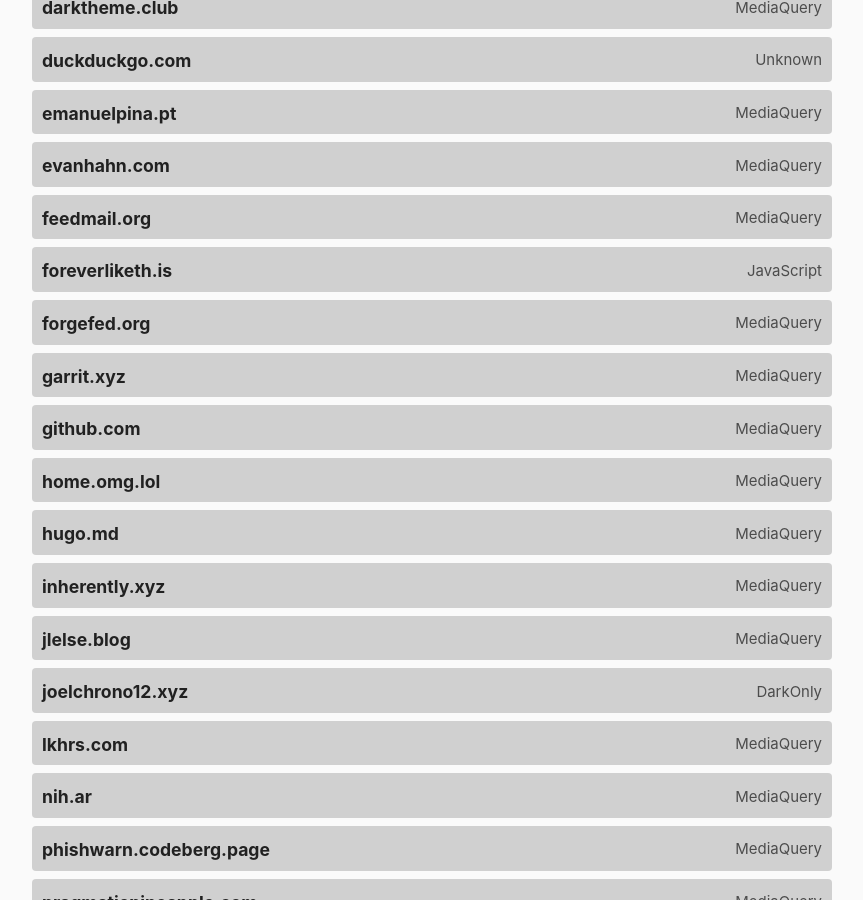
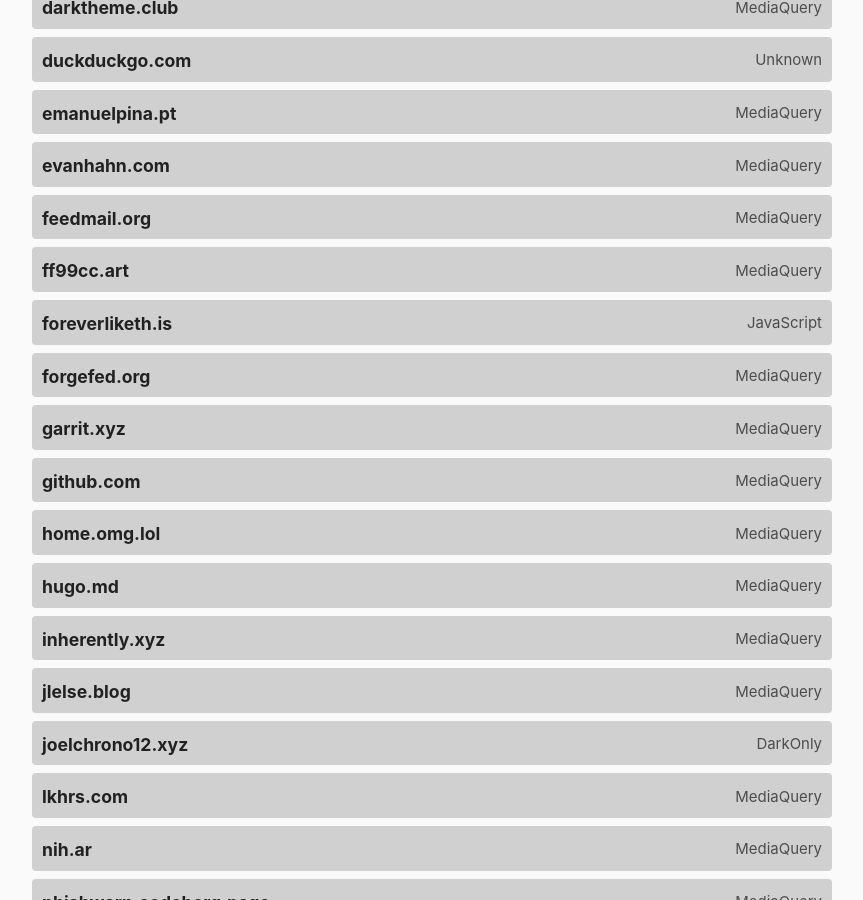
Before and after one commit to garritfra/darktheme.club, a Jekyll site: the page built from index.md, in a window 1280 px wide and 900 px high, scrolled down 1322 px. Shown: the whole window, without its empty margins (208-1071 px from the left). Built offline with Jekyll 4.4.1, drawn with Linux system fonts in a browser that asks for light colours.

Commit message:
Add ff99cc.art

```diff
--- a/_data/sites.yml
+++ b/_data/sites.yml
@@ -1,3 +1,8 @@
+- domain: ff99cc.art
+  url: https://ff99cc.art/
+  method: mediaquery
+  last_checked: 2023-02-02
+
 - domain: 512kb.club
   url: https://512kb.club/
   method: mediaquery
```
